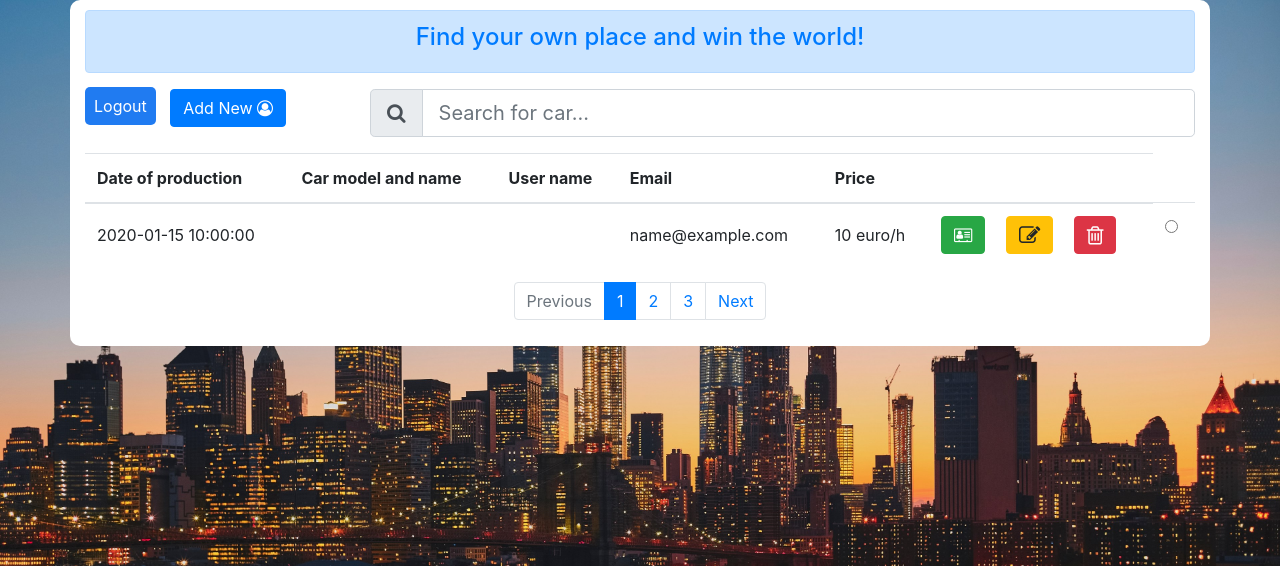
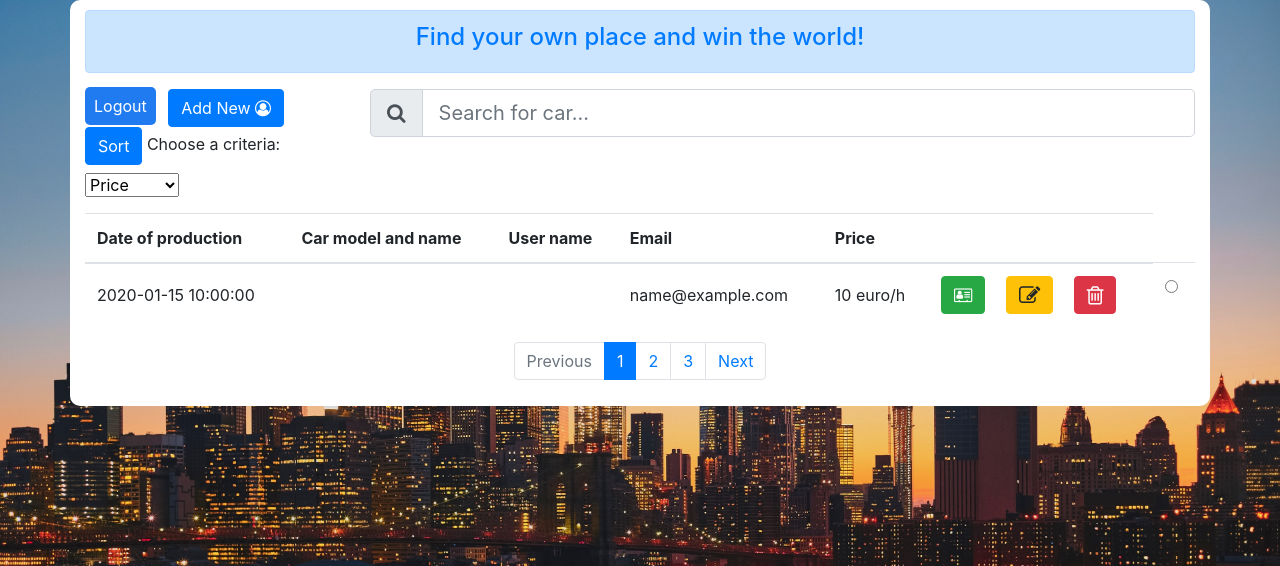
Before and after one commit to MarkoBojanic18/ItehPrviDomaci, a PHP site: page /welcome.php in a window 1280 px wide. Shown: the top 566 px of the page. Run offline with PHP 8.4, Linux system fonts and the light colour scheme; the visitor is signed in with stand-in values (Sample User, id 1); tables that the repository leaves empty or names only in its code hold one stand-in row (values such as "Sample post"); grey boxes labelled with a size stand in for pictures from a placeholder-image service; data that the repository does not hold is empty; some libraries are stand-ins or nearby versions.

Commit message:
Odradjen je sort po tri kriterijuma: Price, CarName i Date

```diff
--- a/styleWelcome.css
+++ b/styleWelcome.css
@@ -28,7 +28,7 @@
   .link{
     color:white;
     background-color: rgb(32, 123, 241);
-    margin-right: 10px;
+    margin-right: 8px;
     padding: 9px;
     border-radius: 5px;
     text-decoration: none;
@@ -39,3 +39,7 @@
       color:white;
       text-decoration: none;
   }
+
+  .criteria{
+    margin-top: 8px;
+  }
--- a/welcome.php
+++ b/welcome.php
@@ -155,14 +155,14 @@
                         <div class="container" id="profile">
                             <div class="row">
                                 <div class="col-sm-6 col-md-4">
-                                    <img src="http://placehold.it/100x100" alt="" class="rounded responsive" />
+                                    <img src="http://placehold.it/100x100" id="Img" alt="" class="rounded responsive" />
                                 </div>
                                 <div class="col-sm-6 col-md-8">
-                                    <h4 class="text-primary">Virat Kohli</h4>
+                                    <h4 id="UserName" class="text-primary"></h4>
                                     <p class="text-secondary">
-                                        <i class="fa fa-envelope-o" aria-hidden="true"></i> email@example.com
+                                        <i id="Email" class="fa fa-envelope-o" aria-hidden="true"></i>
                                         <br />
-                                        <i class="fa fa-phone" aria-hidden="true"></i> xxxxxxxxxx
+                                        <i class="fa fa-phone" id="Price" aria-hidden="true"></i>
                                     </p>
                                     <!-- Split button -->
                                 </div>
@@ -189,6 +189,13 @@
                 <a href="logout.php" class="link">Logout</a>
                 <button type="button" class="btn btn-primary" data-toggle="modal" data-target="#userModal">Add
                     New <i class="fa fa-user-circle-o"></i></button>
+                <button type="button" onclick="sortTable()" class="btn btn-primary">Sort </button>
+                <label for="sort">Choose a criteria:</label>
+                <select name="criteria" id="criteria" class="criteria">
+                    <option value="price">Price</option>
+                    <option value="date">Date</option>
+                    <option value="date">CarName</option>
+                </select>
             </div>
             <div class="col-9">
                 <div class="input-group input-group-lg">
@@ -226,10 +233,10 @@
                 ?>
                 <tr>
                     <td class="align-middle"><?php echo $row["date"] ?></td>
-                    <td class="align-middle"><?php echo $row["carName"] ?></td>
-                    <td class="align-middle"><?php echo $row["userName"] ?></td>
-                    <td class="align-middle"><?php echo $row["email"] ?></td>
-                    <td class="align-middle"><?php echo $row["price"] ?> euro/h</td>
+                    <td id="CarName" class="align-middle"><?php echo $row["carName"] ?></td>
+                    <td id="Username" class="align-middle"><?php echo $row["userName"] ?></td>
+                    <td id="EmaIL" class="align-middle"><?php echo $row["email"] ?></td>
+                    <td id="PriCe" class="align-middle"><?php echo $row["price"] ?> euro/h</td>
 
                     <td class="align-middle">
                         <a href="#" class="btn btn-success mr-3 profile" data-toggle="modal"
@@ -314,6 +321,51 @@
         table = document.getElementById("myTable");
         switching = true;
 
+        var e = document.getElementById("criteria");
+        var result = e.options[e.selectedIndex].value;
+        if (result == "date") {
+            while (switching) {
+                switching = false;
+                rows = table.rows;
+                for (i = 1; i < (rows.length - 1); i++) {
+                    shouldSwitch = false;
+                    x = rows[i].getElementsByTagName("TD")[0];
+                    y = rows[i + 1].getElementsByTagName("TD")[0];
+                    if (x.innerHTML.toLowerCase() < y.innerHTML.toLowerCase()) {
+                        shouldSwitch = true;
+                        break;
+                    }
+                }
+                if (shouldSwitch) {
+                    rows[i].parentNode.insertBefore(rows[i + 1], rows[i]);
+                    switching = true;
+                }
+            }
+        }
+
+
+        if (result == "price") {
+            while (switching) {
+                switching = false;
+                rows = table.rows;
+                for (i = 1; i < (rows.length - 1); i++) {
+                    shouldSwitch = false;
+                    x = rows[i].getElementsByTagName("TD")[4];
+                    y = rows[i + 1].getElementsByTagName("TD")[4];
+                    if (x.innerHTML.toLowerCase() > y.innerHTML.toLowerCase()) {
+                        shouldSwitch = true;
+                        break;
+                    }
+                }
+                if (shouldSwitch) {
+                    rows[i].parentNode.insertBefore(rows[i + 1], rows[i]);
+                    switching = true;
+                }
+            }
+        }
+
+
+        if (result == "carname") {
             while (switching) {
                 switching = false;
                 rows = table.rows;
@@ -331,6 +383,9 @@
                     switching = true;
                 }
             }
+        }
+
+
     }
 
     function funkcijaZaPretragu() {
```
Also changed, not shown: img/audi_logo.png (added). Lines whose indentation alone changed are shown as unchanged.
